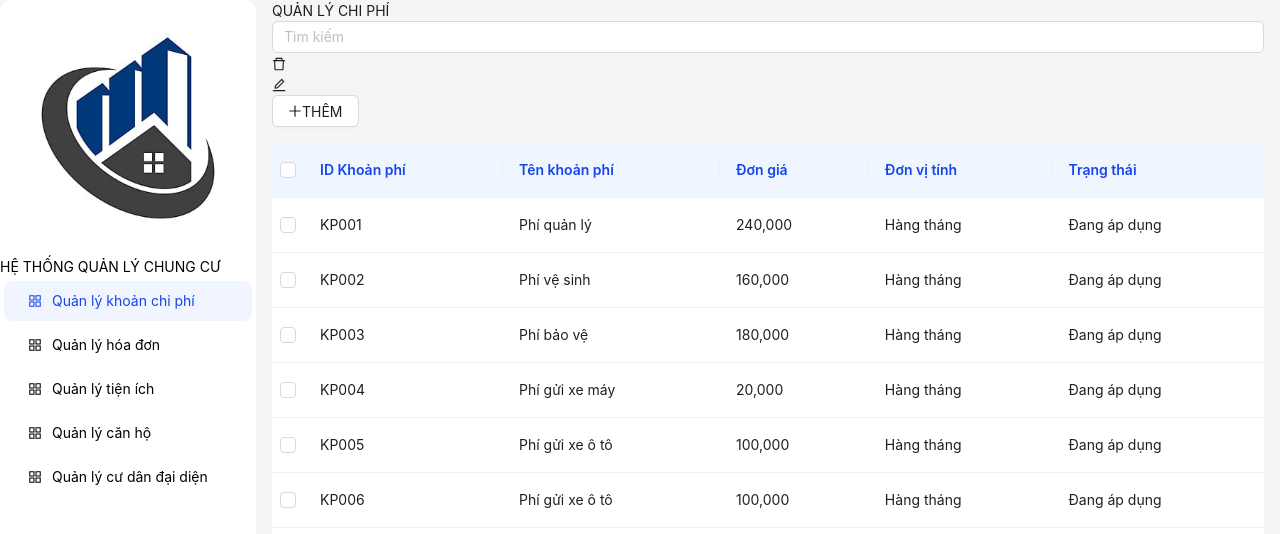
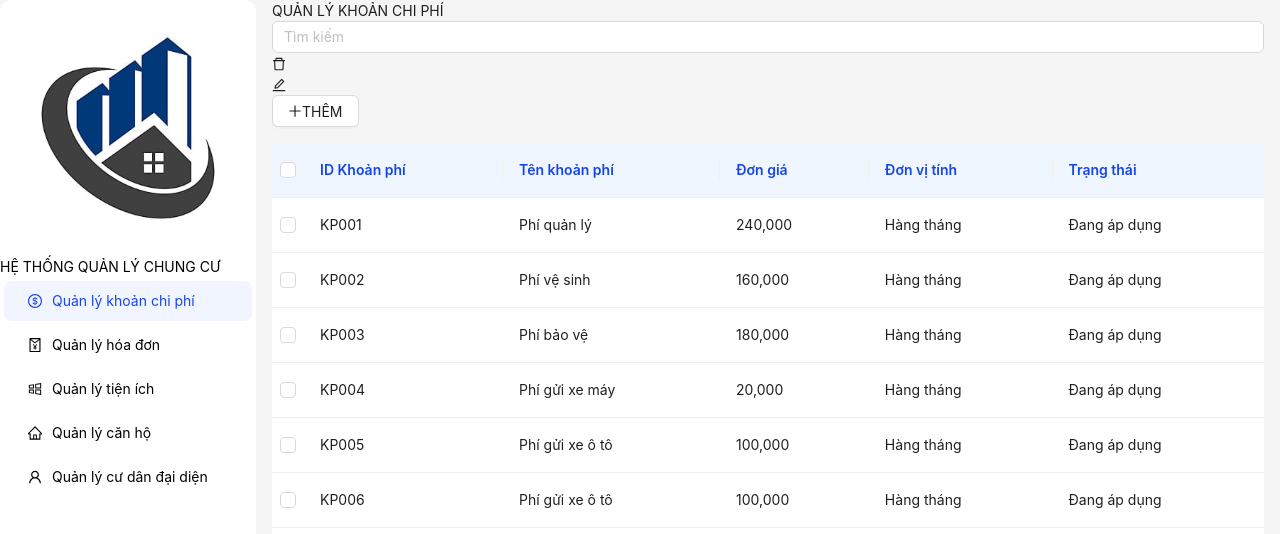
Before and after one commit to thduy2003/apartment-management, a React (Vite) app: page /admin/expenses in a window 1280 px wide. Shown: the top 534 px of the page. Built offline with nearby package versions, Linux system fonts and the light colour scheme.

Commit message:
add icon

```diff
--- a/src/layouts/LayoutMain/LayoutMain.tsx
+++ b/src/layouts/LayoutMain/LayoutMain.tsx
@@ -2,7 +2,7 @@ import React, { useState } from "react";
 import { Layout, Menu, MenuProps } from "antd";
 import { Link, Outlet, useLocation } from "react-router-dom";
 import { routes } from "./menu-item";
-import { AppstoreOutlined } from "@ant-design/icons";
+
 import "./LayoutMain.css";
 const { Sider, Content } = Layout;
 const App: React.FC = () => {
@@ -28,7 +28,7 @@ const App: React.FC = () => {
       return {
         label: <Link to={item.path}>{item.title}</Link>,
         key: `${item.path}`,
-        icon: <AppstoreOutlined />,
+        icon: item.icon,
       };
     });
     setMenuItems(full);
@@ -47,7 +47,7 @@ const App: React.FC = () => {
   }, [collapsed]);
 
   const pageTitles: { [key: string]: string } = {
-    "/admin/expenses": "QUẢN LÝ CHI PHÍ",
+    "/admin/expenses": "QUẢN LÝ KHOẢN CHI PHÍ",
     "/admin/invoices": "QUẢN LÝ HÓA ĐƠN",
     "/admin/utilities": "QUẢN LÝ TIỆN ÍCH",
     "/admin/apartments": "QUẢN LÝ CĂN HỘ",
--- a/src/layouts/LayoutMain/menu-item.ts
+++ b/src/layouts/LayoutMain/menu-item.tsx
@@ -1,20 +1,21 @@
 import { RouteInfo } from "./sidebar.metadata";
+import { DollarOutlined, HomeOutlined, RedEnvelopeOutlined, UserOutlined, WindowsOutlined } from "@ant-design/icons";
 
 export const routes: RouteInfo[] = [
   {
     path: "/admin/expenses",
     title: "Quản lý khoản chi phí",
-    icon: "zmdi zmdi-view-dashboard",
+    icon: <DollarOutlined />,
   },
   {
     path: "/admin/invoices",
     title: "Quản lý hóa đơn",
-    icon: "zmdi zmdi-view-dashboard",
+    icon: <RedEnvelopeOutlined />,
   },
   {
     path: "/admin/utilities",
     title: "Quản lý tiện ích",
-    icon: "zmdi zmdi-view-dashboard",
+    icon: <WindowsOutlined />,
   },
   // {
   //   path: '/admin/class/${id}',
@@ -25,11 +26,11 @@ export const routes: RouteInfo[] = [
   {
     path: "/admin/apartments",
     title: "Quản lý căn hộ",
-    icon: "zmdi zmdi-view-dashboard",
+    icon: <HomeOutlined />,
   },
   {
     path: "/admin/residents",
     title: "Quản lý cư dân đại diện",
-    icon: "zmdi zmdi-view-dashboard",
+    icon: <UserOutlined />,
   },
 ];
--- a/src/layouts/LayoutMain/sidebar.metadata.ts
+++ b/src/layouts/LayoutMain/sidebar.metadata.ts
@@ -2,6 +2,6 @@
 export interface RouteInfo {
   path: string;
   title: string;
-  icon: string;
+  icon: React.ReactNode;
   allowedGroups?: string[];
 }
--- a/src/pages/expense/Expense.tsx
+++ b/src/pages/expense/Expense.tsx
@@ -158,7 +158,20 @@ const Expense: React.FC = () => {
   const [selectedRowKeys, setSelectedRowKeys] = useState<React.Key[]>([]);
   const [expenseData, setExpenseData] = useState<ExpenseDataType[]>(initialExpenseData);
   const [currentExpense, setCurrentExpense] = useState<ExpenseDataType | null>(null);
+  const [searchText, setSearchText] = useState<string>("");
 
+  const handleSearchChange = (e: React.ChangeEvent<HTMLInputElement>) => {
+    const value = e.target.value;
+    setSearchText(value);
+
+    const filteredData = initialExpenseData.filter(
+      (expense) =>
+        expense.name.toLowerCase().includes(value.toLowerCase()) ||
+        expense.status.toLowerCase().includes(value.toLowerCase()) ||
+        expense.expenseId.toString().toLowerCase().includes(value.toLowerCase())
+    );
+    setExpenseData(filteredData);
+  };
   const handleSubmit = async (values: ExpenseDataType) => {
     if (currentExpense) {
       // Cập nhật thông tin chi phí
@@ -321,7 +334,7 @@ const Expense: React.FC = () => {
         </Form>
       </Modal>
       <div className='bg-white p-3 rounded-xl flex items-center justify-between gap-3'>
-        <Input placeholder='Tìm kiếm' />
+        <Input placeholder='Tìm kiếm' value={searchText} onChange={handleSearchChange} />
         <div className='flex items-center gap-2'>
           <div
             onClick={showDeleteModal}
```
